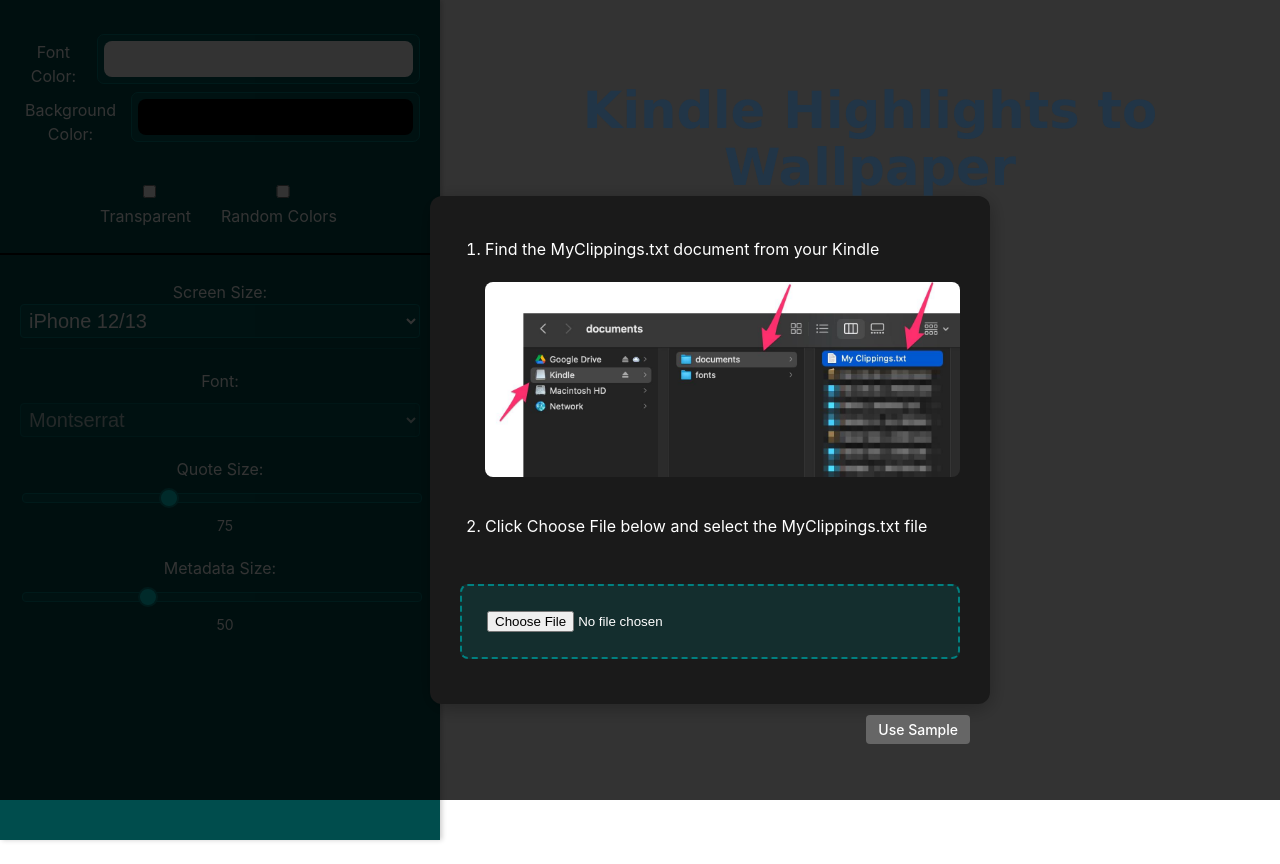
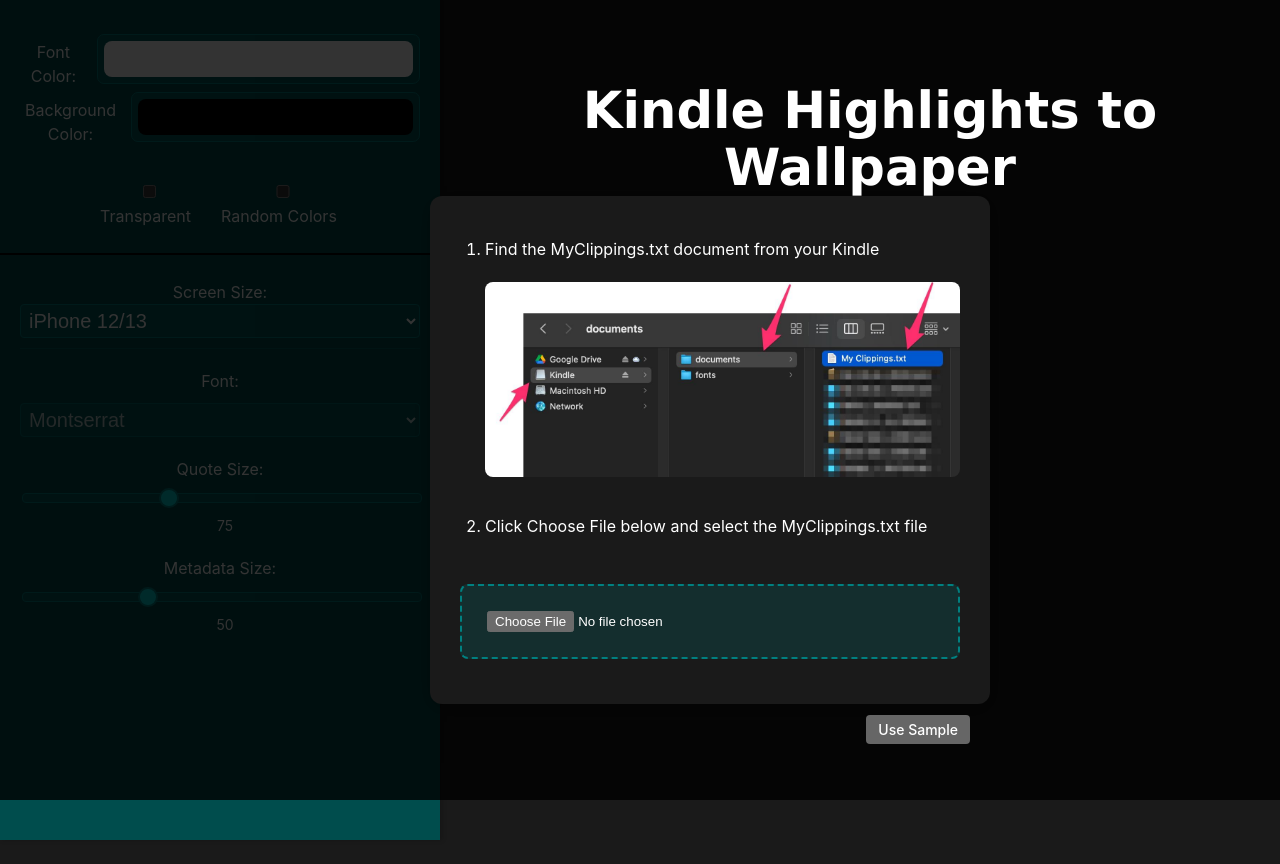
Before and after one commit to SatpalKaler/kindle-quotes, a React (Vite) app: page / in a window 1280 px wide. Built offline with nearby package versions, Linux system fonts and the light colour scheme.

Commit message:
update zoom

```diff
--- a/index.html
+++ b/index.html
@@ -3,7 +3,7 @@
   <head>
     <meta charset="UTF-8" />
     <link rel="icon" type="image/svg+xml" href="src/assets/quotes.png" />
-    <meta name="viewport" content="width=device-width, initial-scale=1.0" />
+    <meta name="viewport" content="width=device-width, initial-scale=1.0, maximum-scale=1.0, user-scalable=0">
     <title>Kindle Quotes Wallpaper</title>
     <link href="https://fonts.googleapis.com/css2?family=Playfair+Display&family=Merriweather&family=Lora&display=swap" rel="stylesheet">
   </head>
--- a/src/App.css
+++ b/src/App.css
@@ -1,8 +1,23 @@
+:root {
+  color-scheme: dark;
+  background-color: #1a1a1a;
+}
+
+html {
+  zoom: 1;
+  -ms-zoom: 1;
+  -webkit-zoom: 1;
+  -moz-transform: scale(1);
+  -moz-transform-origin: 0 0;
+}
+
 #root {
   max-width: 1280px;
   margin: 0 auto;
   padding: 2rem;
   text-align: center;
+  background-color: #1a1a1a;
+  color: #ffffff;
 }
 
 .logo {
```
